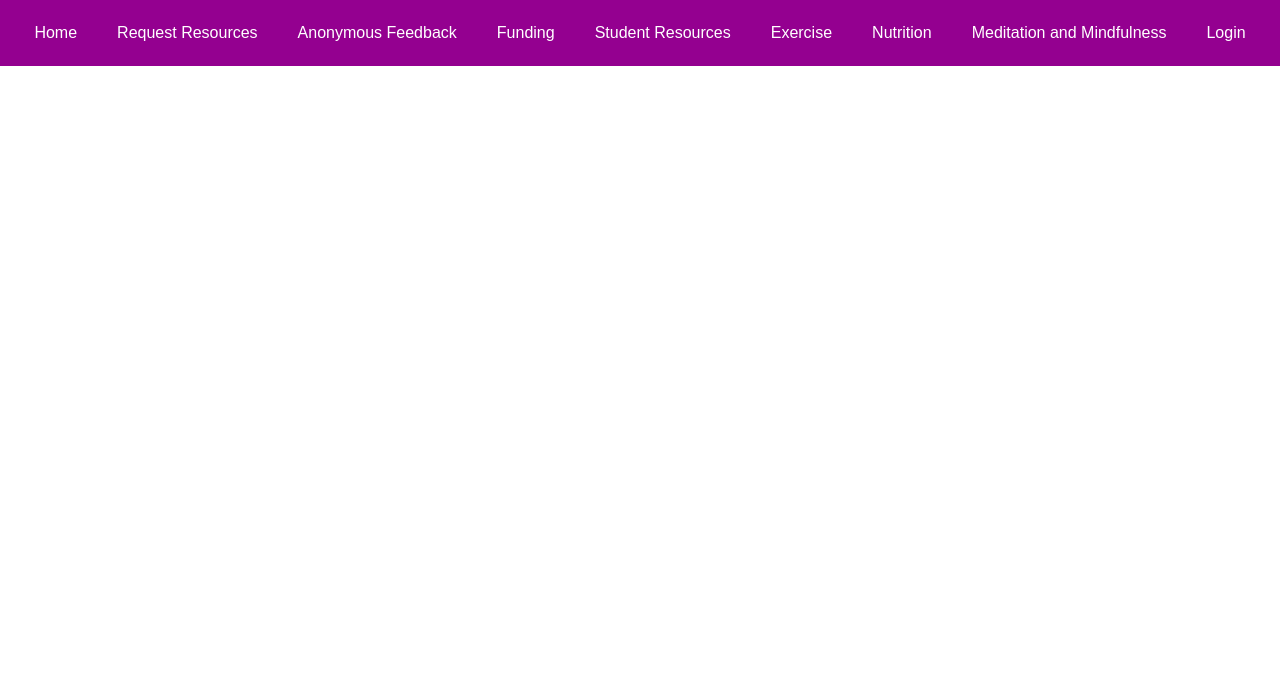
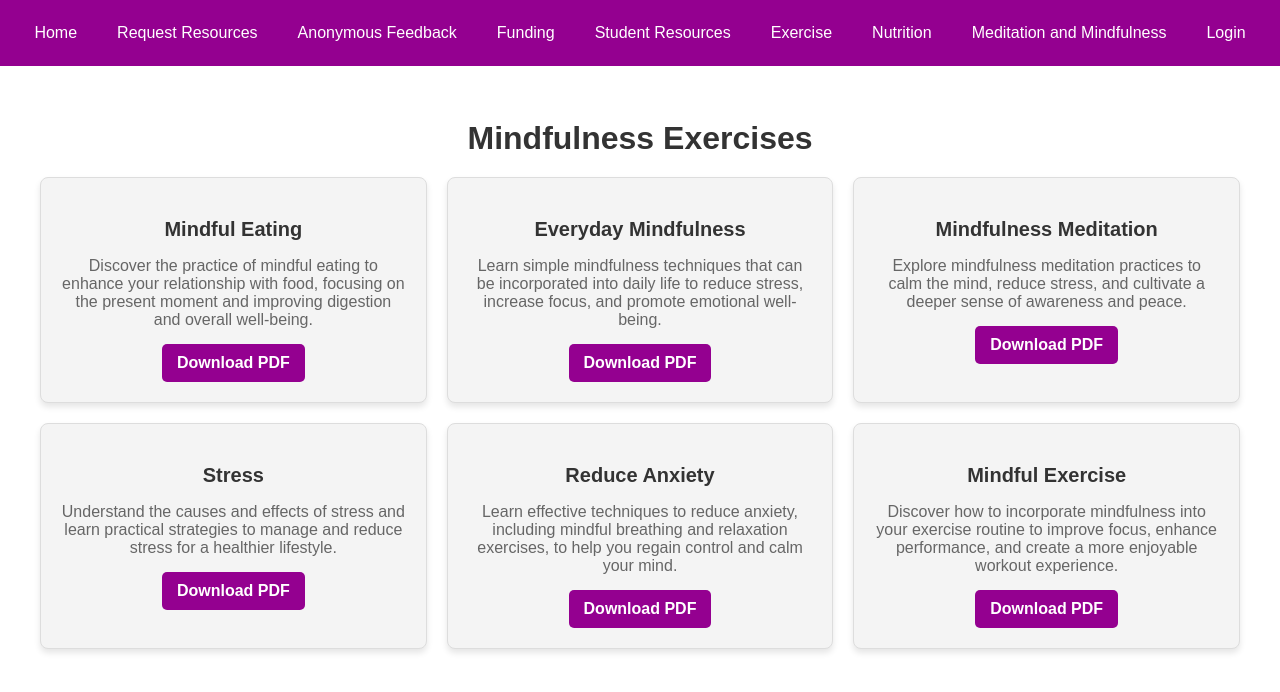
Before and after one commit to rohan057/FYP, a PHP site: page /mindfulness-exercises.php in a window 1280 px wide. Shown: the top 692 px of the page. Run offline with PHP 8.4, Linux system fonts and the light colour scheme.

Commit message:
Adding Content
Added mindfulness exercises to the page and created pdfs to be downloaded and updated css

```diff
--- a/css/styles.css
+++ b/css/styles.css
@@ -345,7 +345,7 @@ nav ul li a:hover {
     border-radius: 8px;
     box-shadow: 0 2px 4px rgba(0, 0, 0, 0.1);
     text-align: center;
-    background-color: #f9f9f9;
+    background-color: #f4f4f4;
     transition: box-shadow 0.3s ease, transform 0.3s ease;
 }
 
@@ -1192,3 +1192,67 @@ section h2 {
     height: 200px;
     border-radius: 10px;
 }
+
+.mindfulness-container {
+    max-width: 1200px;
+    margin: 20px auto;
+    padding: 20px;
+}
+
+.mindfulness-title {
+    text-align: center;
+    margin-top: 80px;
+    margin-bottom: 20px;
+    color: #333;
+}
+
+.mindfulness-grid {
+    display: flex;
+    gap: 20px;
+    flex-wrap: wrap;
+    justify-content: space-between;
+}
+
+.mindfulness-card {
+    flex: 1 1 22%;
+    max-width: 30%;
+    background-color: #f4f4f4;
+    border: 1px solid #ddd;
+    border-radius: 8px;
+    padding: 20px;
+    text-align: center;
+    box-shadow: 0px 4px 6px rgba(0, 0, 0, 0.1);
+    transition: transform 0.3s ease, box-shadow 0.3s ease;
+}
+
+.mindfulness-card h3 {
+    font-size: 20px;
+    margin-bottom: 10px;
+    color: #333;
+}
+
+.mindfulness-card p {
+    font-size: 16px;
+    color: #666;
+    margin-bottom: 15px;
+}
+
+.mindfulness-card a {
+    display: inline-block;
+    text-decoration: none;
+    background-color: #940090;
+    color: white;
+    padding: 10px 15px;
+    border-radius: 5px;
+    font-size: 16px;
+    transition: background-color 0.3s ease;
+}
+
+.mindfulness-card a:hover {
+    background-color: #160032;
+}
+
+.mindfulness-card:hover {
+    transform: translateY(-5px);
+    box-shadow: 0px 8px 12px rgba(0, 0, 0, 0.2);
+}
--- a/mindfulness-exercises.php
+++ b/mindfulness-exercises.php
@@ -31,5 +31,42 @@ session_start();
             <?php endif; ?>
         </ul>
     </nav>
+
+    <div class="mindfulness-container">
+        <h1 class="mindfulness-title">Mindfulness Exercises</h1>
+        <div class="mindfulness-grid">
+            <div class="mindfulness-card">
+                <h3>Mindful Eating</h3>
+                <p>Discover the practice of mindful eating to enhance your relationship with food, focusing on the present moment and improving digestion and overall well-being.</p>
+                <a href="pdfs/mindful_eating.pdf" class="download-btn" download>Download PDF</a> <!-- https://www.headspace.com/mindfulness/mindful-eating?origin=mindfulness-cat -->
+            </div>
+            <div class="mindfulness-card">
+                <h3>Everyday Mindfulness</h3>
+                <p>Learn simple mindfulness techniques that can be incorporated into daily life to reduce stress, increase focus, and promote emotional well-being.</p>
+                <a href="pdfs/mindfulness_everyday.pdf" class="download-btn" download>Download PDF</a> <!-- https://www.headspace.com/articles/5-ways-to-get-mindfulness-into-your-everyday-life?origin=navigation -->
+            </div>
+            <div class="mindfulness-card">
+                <h3>Mindfulness Meditation</h3>
+                <p>Explore mindfulness meditation practices to calm the mind, reduce stress, and cultivate a deeper sense of awareness and peace.</p>
+                <a href="pdfs/mindfulness_meditation.pdf" class="download-btn" download>Download PDF</a> <!-- https://www.headspace.com/meditation/exercises?origin=navigation -->
+            </div>
+            <div class="mindfulness-card">
+                <h3>Stress</h3>
+                <p>Understand the causes and effects of stress and learn practical strategies to manage and reduce stress for a healthier lifestyle.</p>
+                <a href="pdfs/stress.pdf" class="download-btn" download>Download PDF</a> <!-- https://www.headspace.com/stress/stress-101?origin=navigation -->
+            </div>
+            <div class="mindfulness-card">
+                <h3>Reduce Anxiety</h3>
+                <p>Learn effective techniques to reduce anxiety, including mindful breathing and relaxation exercises, to help you regain control and calm your mind.</p>
+                <a href="pdfs/anxiety.pdf" class="download-btn" download>Download PDF</a> <!-- https://www.headspace.com/articles/how-to-reduce-anxiety?origin=navigation -->
+            </div>
+            <div class="mindfulness-card">
+                <h3>Mindful Exercise</h3>
+                <p>Discover how to incorporate mindfulness into your exercise routine to improve focus, enhance performance, and create a more enjoyable workout experience.</p>
+                <a href="pdfs/mindful_exercise.pdf" class="download-btn" download>Download PDF</a> <!-- https://www.headspace.com/articles/5-components-of-mindful-exercise?origin=navigation -->
+            </div>
+        </div>
+    </div>
+
 </body>
 </html>
```
Also changed, not shown: 6 other files.
